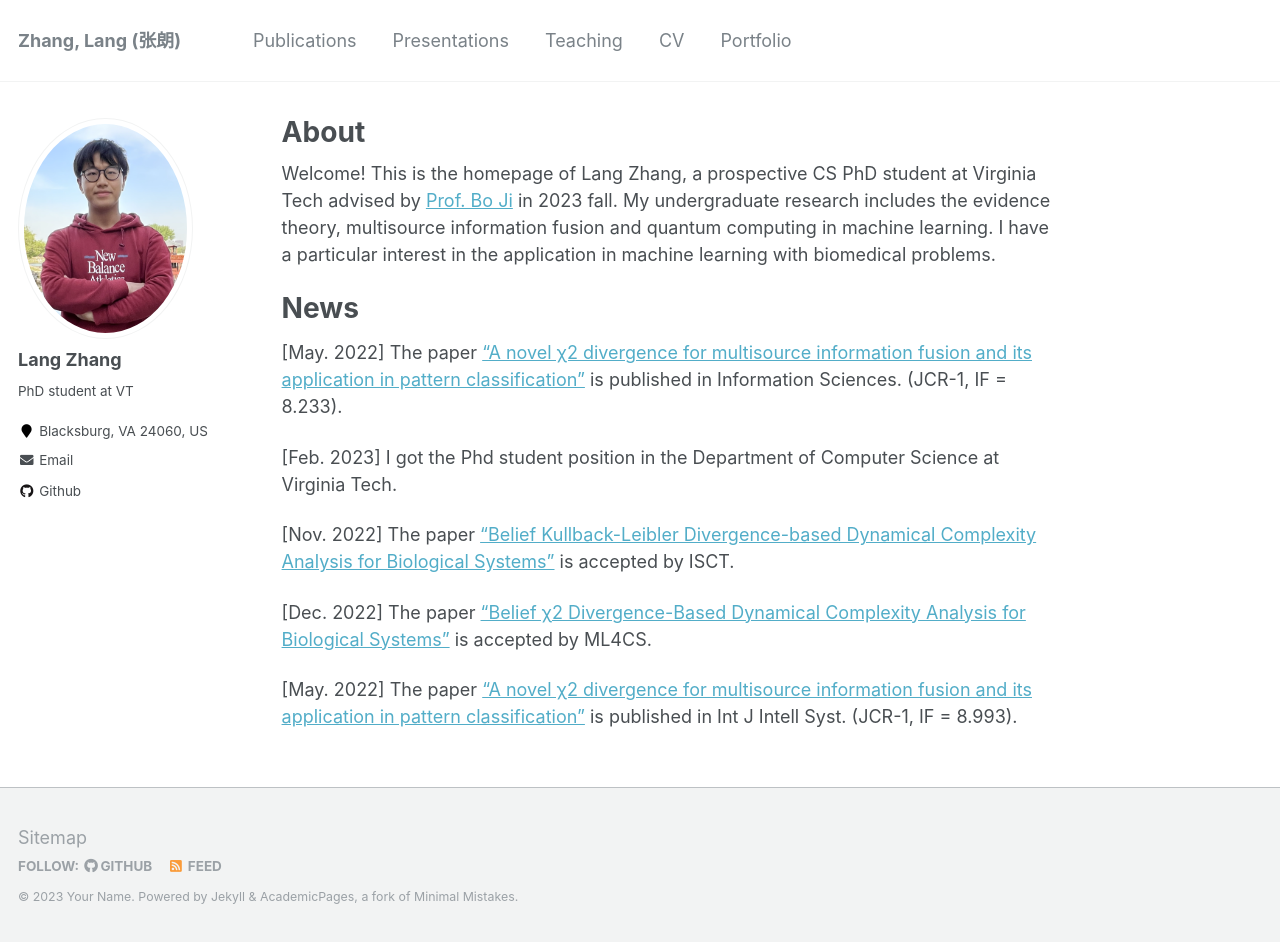
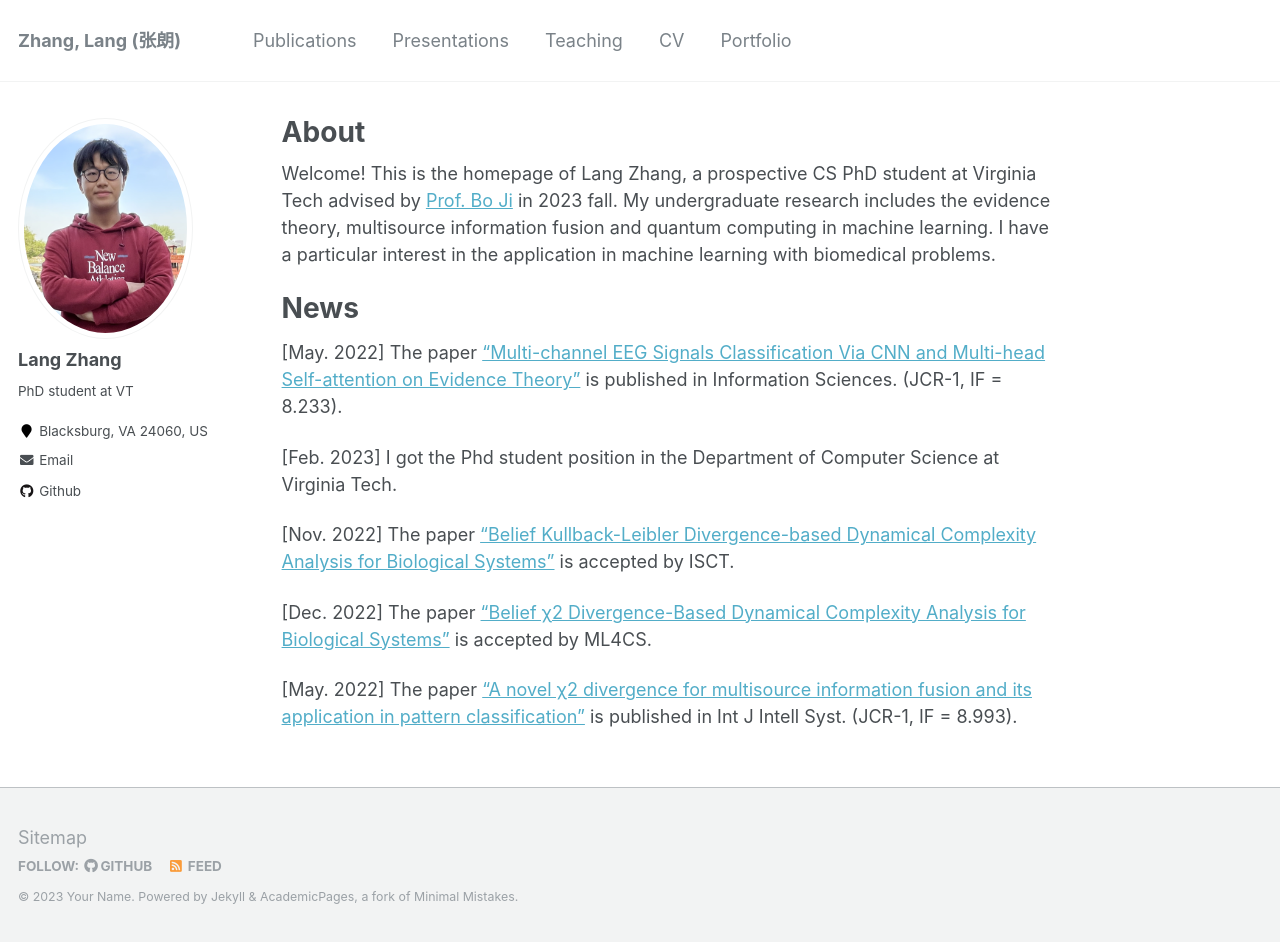
Before and after one commit to langzhang2000/langzhang2000.github.io, a Jekyll site: the page built from _pages/about.md, in a window 1280 px wide and 942 px high. Built offline with Jekyll 4.4.1, drawn with Linux system fonts in a browser that asks for light colours.

Commit message:
Update about.md

```diff
--- a/_pages/about.md
+++ b/_pages/about.md
@@ -18,7 +18,7 @@ Welcome! This is the homepage of Lang Zhang, a prospective CS PhD student at Vir
 News
 ======
 
-[May. 2022] The paper ["A novel χ2 divergence for multisource information fusion and its application in pattern classification"](https://langzhang2000.github.io/files/Multi-channel_EEG_Signals_Classification_Via_CNN_and_Multi-head_Self-attention_on_Evidence_Theory.pdf) is published in Information Sciences. (JCR-1, IF = 8.233).
+[May. 2022] The paper ["Multi-channel EEG Signals Classification Via CNN and Multi-head Self-attention on Evidence Theory"](https://langzhang2000.github.io/files/Multi-channel_EEG_Signals_Classification_Via_CNN_and_Multi-head_Self-attention_on_Evidence_Theory.pdf) is published in Information Sciences. (JCR-1, IF = 8.233).
 
 [Feb. 2023] I got the Phd student position in the Department of Computer Science at Virginia Tech.
 
```
